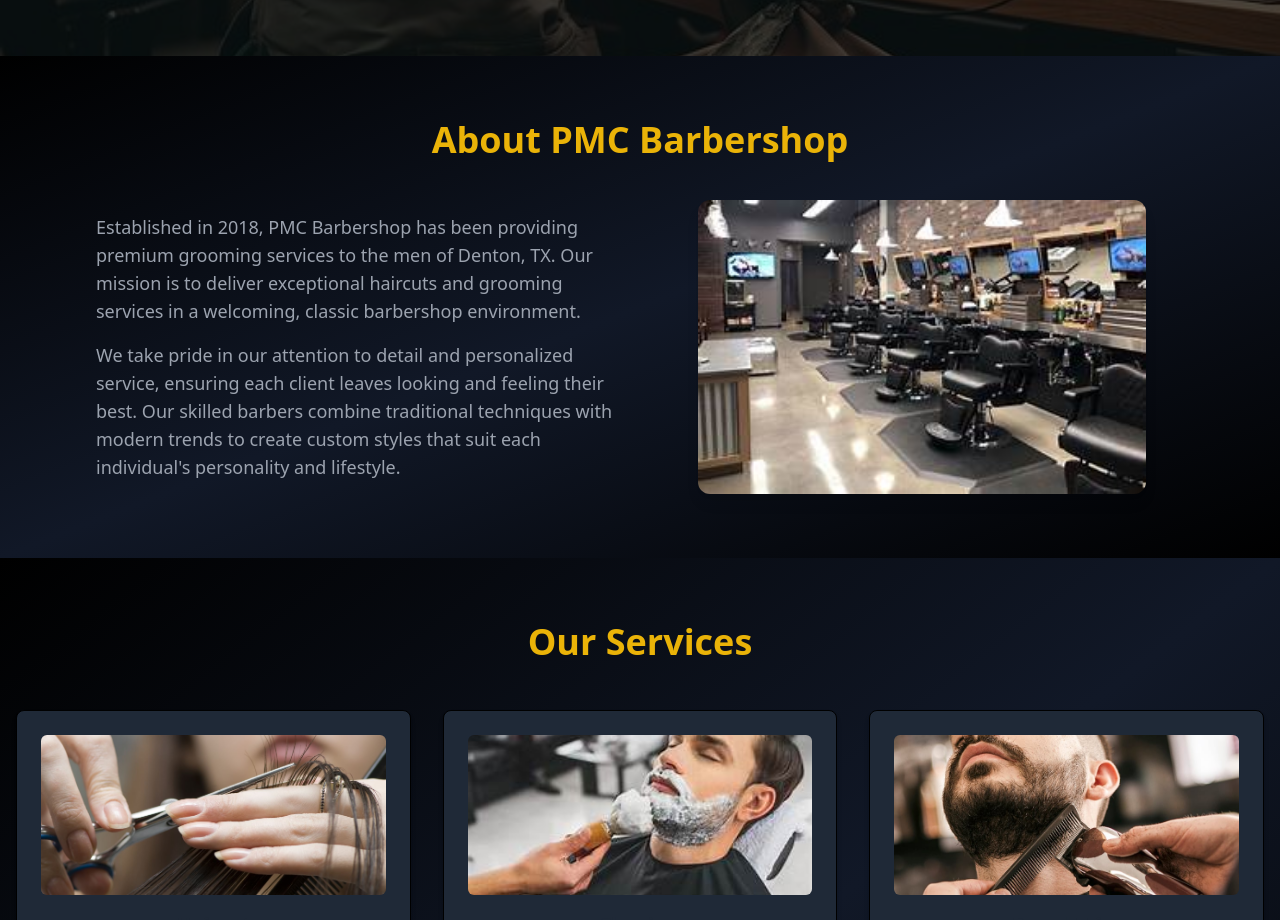
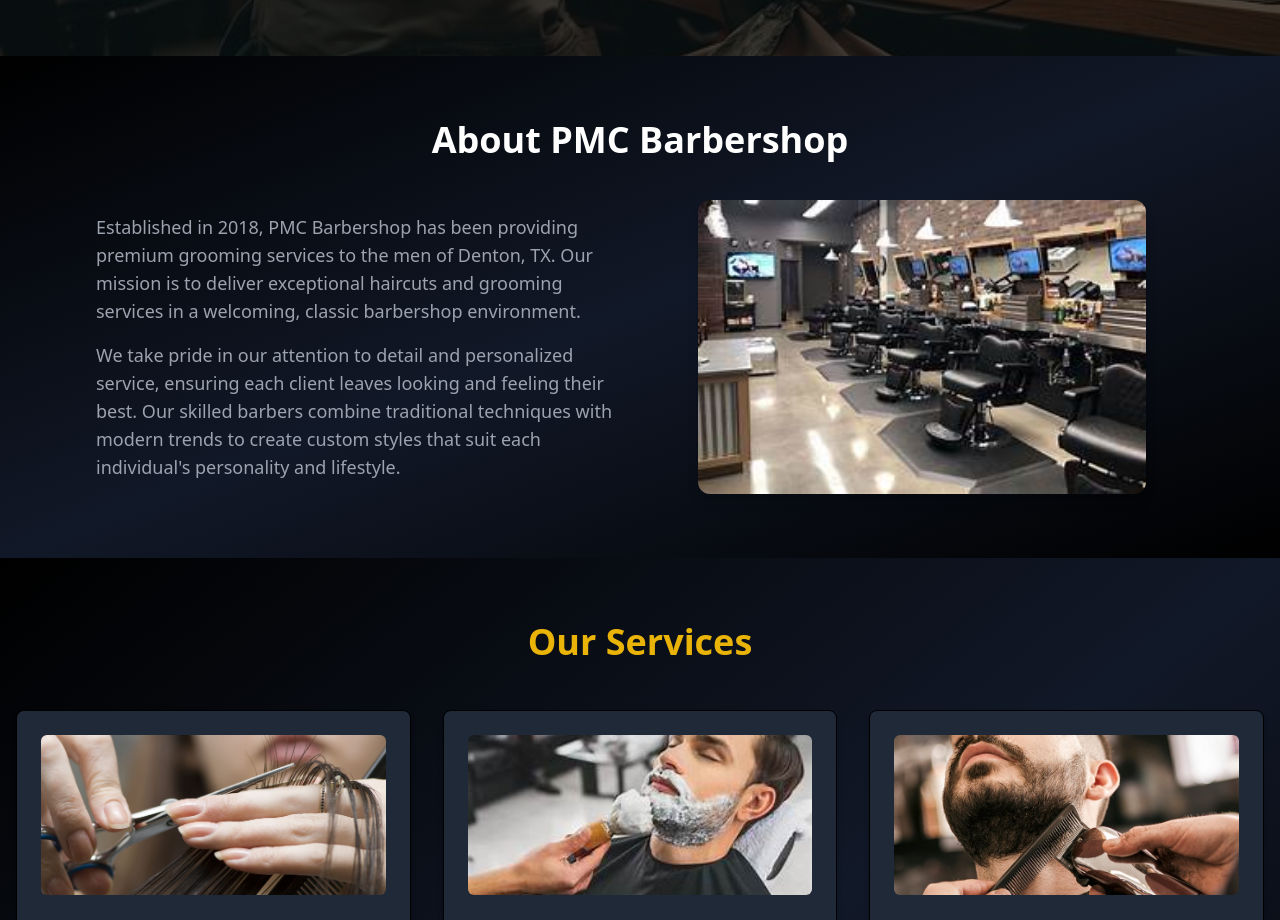
Before and after one commit to sudarsan29/barber, a React (Create React App) app: page / in a window 1280 px wide. Shown: the part 808-1728 px from the top of the page. Built offline with nearby package versions, Linux system fonts and the light colour scheme.

Commit message:
update about.js

```diff
--- a/src/Components/About.js
+++ b/src/Components/About.js
@@ -14,7 +14,7 @@
     <section id="about" className="py-16 b bg-gradient-to-br from-black via-gray-900 to-black">
       <div className="max-w-6xl mx-auto px-4 sm:px-6 lg:px-8">
         {/* Heading */}
-        <h2 className="text-3xl sm:text-4xl font-bold text-yellow-500 text-center mb-10">
+        <h2 className="text-3xl sm:text-4xl font-bold text-white-500 text-center mb-10">
           About PMC Barbershop
         </h2>
 
```
